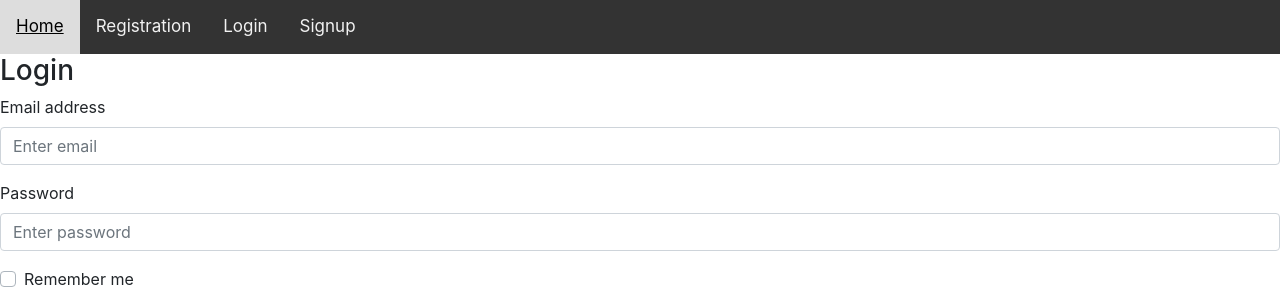
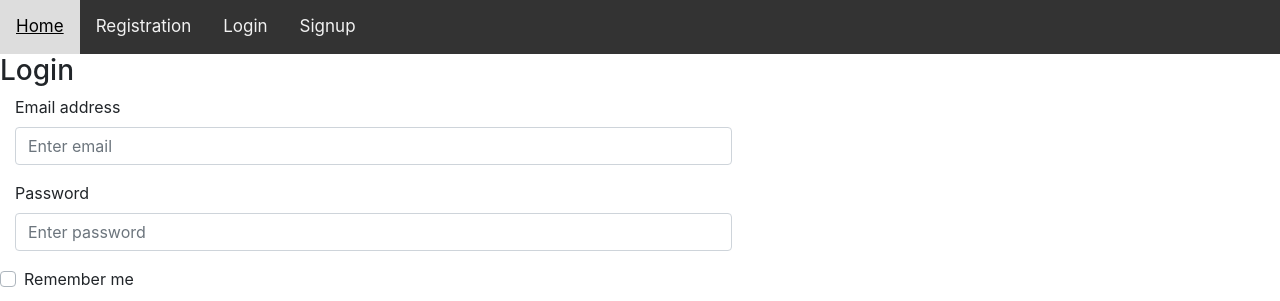
Before and after one commit to domvrk/demoRAPP, a React (Create React App) app in the folder client/: page /login in a window 1280 px wide. Shown: the top 301 px of the page. Built offline with nearby package versions, Linux system fonts and the light colour scheme; no server answers.

Commit message:
Update Login.js

```diff
--- a/client/src/components/auth/Login.js
+++ b/client/src/components/auth/Login.js
@@ -1,4 +1,6 @@
 import React, { Component } from "react";
+import './../layout/Navbar.css';
+
 //import { Link } from "react-router-dom";
 class Login extends Component {
   constructor() {
@@ -39,13 +41,17 @@ return (
       <h3>Login</h3>
 
       <div className="form-group">
+        <div className="col-7">
           <label>Email address</label>
           <input type="email" className="form-control" placeholder="Enter email" onChange={ this.handleEmailChange } value={ this.state.email }/>
+        </div>
       </div>
 
       <div className="form-group">
+        <div className="col-7">
           <label>Password</label>
           <input type="password" className="form-control" placeholder="Enter password" onChange={ this.handlePasswordChange } value={ this.state.password } />
+        </div>
       </div>
 
       <div className="form-group">
```
